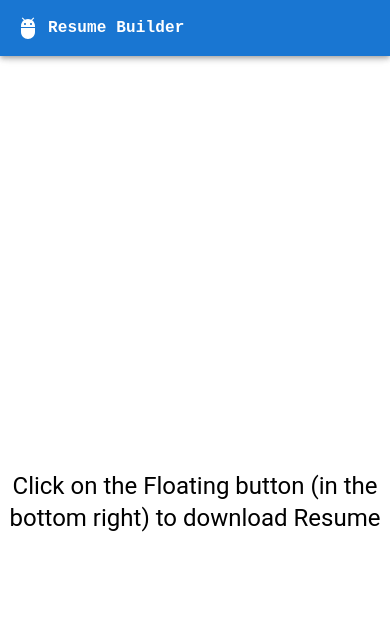
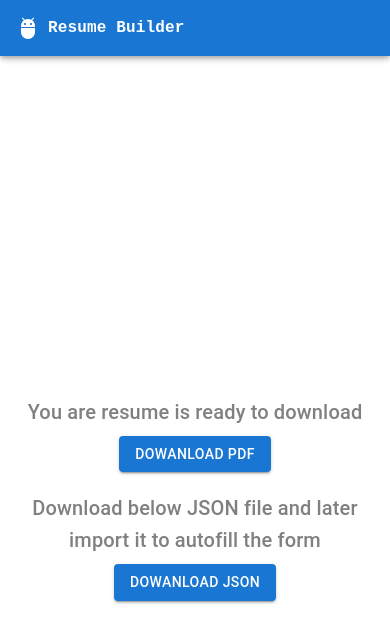
Before and after one commit to abhilash4384/resume-builder, a React (Vite) app: page /resume in a window 390 px wide. Shown: the top 642 px of the page. Built offline with nearby package versions, Linux system fonts and the light colour scheme.

Commit message:
Feat: responsive layout changes

```diff
--- a/src/pages/resume-form/user-details-form.tsx
+++ b/src/pages/resume-form/user-details-form.tsx
@@ -110,7 +110,7 @@ const UserDetailsForm = ({ setExpanded }: { setExpanded: any }) => {
             </Grid>
           ))}
         </Grid>
-        <Grid container className="row-center mt-5">
+        <Grid container className="row-center my-5">
           <div className="mx-2">
             <Button variant="contained" type="reset" onClick={() => reset()}>
               Reset
--- a/src/pages/resume/resume.tsx
+++ b/src/pages/resume/resume.tsx
@@ -2,6 +2,7 @@ import FileCopyIcon from '@mui/icons-material/FileCopyOutlined';
 import PrintIcon from '@mui/icons-material/Print';
 import SaveIcon from '@mui/icons-material/Save';
 import {
+  Button,
   Hidden,
   SpeedDial,
   SpeedDialAction,
@@ -71,10 +72,29 @@ const PrintResumeComponent = ({ isPreview }: { isPreview: boolean }) => {
       </main>
       <Hidden mdUp>
         <div className="row-center h-full">
-          <Typography variant="h5" align="center" color="ActiveBorder">
-            Click on the Floating button (in the bottom right) to download
-            Resume
-          </Typography>
+          <div>
+            <Typography variant="h6" align="center" color="GrayText">
+              You are resume is ready to download
+            </Typography>
+            <div className="row-center mt-2 mb-5">
+              <Button variant="contained" color="primary" onClick={handlePrint}>
+                Dowanload PDF
+              </Button>
+            </div>
+
+            <Typography variant="h6" align="center" color="GrayText">
+              Download below JSON file and later import it to autofill the form
+            </Typography>
+            <div className="row-center my-2">
+              <Button
+                variant="contained"
+                color="primary"
+                onClick={createJSONFile}
+              >
+                Dowanload JSON
+              </Button>
+            </div>
+          </div>
         </div>
       </Hidden>
 
```
